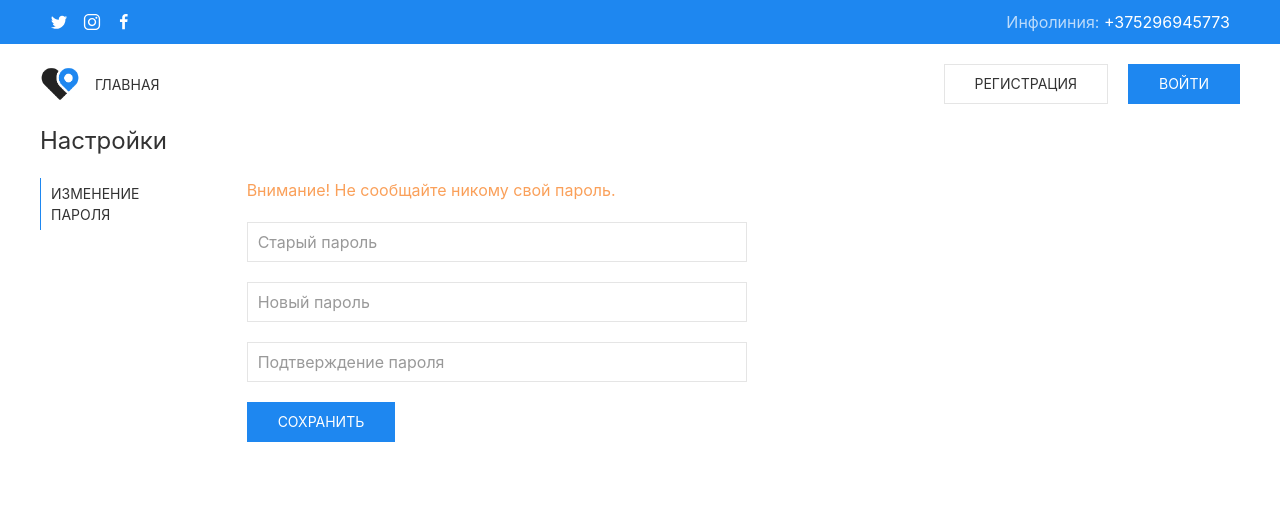
After one commit to alex-best/taxikilometydobra, a Django app: page /settings/password in a window 1280 px wide. The commit adds this page. Shown: the top 511 px of the page. Run offline with Django 3.2, Linux system fonts and the light colour scheme.

Commit message:
Страница смены пароля добавлена
+ Добавлен шаблон страницы для смены пароля
+ Добавлена view для смены пароля
+ Изменены настройки для сообщений

Представление для смены пароля использует стандартную форму django, но в
шаблоне она рендерится вручную.

```diff
--- a/accounts/views.py
+++ b/accounts/views.py
@@ -1,7 +1,11 @@
 from django.contrib.auth.forms import PasswordResetForm
 from django.shortcuts import redirect
-from django.views.generic import CreateView
+from django.views.generic import CreateView, FormView
 from django.urls import reverse_lazy
+from django.contrib import messages
+from django.contrib.auth import update_session_auth_hash
+from django.contrib.auth.forms import PasswordChangeForm
+from django.shortcuts import render, redirect
 
 from .forms import RegistrationForm
 from .models import User
@@ -22,3 +26,19 @@ class RegistrationView(CreateView):
             return redirect('home')
         else:
             return super().dispatch(request, *args, **kwargs)
+
+def change_password(request):
+    if request.method == 'POST':
+        form = PasswordChangeForm(request.user, request.POST)
+        if form.is_valid():
+            user = form.save()
+            update_session_auth_hash(request, user)  # Important!
+            messages.success(request, 'Your password was successfully updated!')
+            return redirect('settings')
+        else:
+            messages.error(request, 'Please correct the error below.')
+    else:
+        form = PasswordChangeForm(request.user)
+    return render(request, 'accounts/change_password.html', {
+        'form': form
+    })
--- a/config/urls.py
+++ b/config/urls.py
@@ -6,7 +6,7 @@ from django.conf.urls.static import static
 from django.contrib.auth.views import LoginView, LogoutView
 
 from main.views import HomeView
-from accounts.views import RegistrationView
+from accounts.views import RegistrationView, change_password
 
 
 urlpatterns = [
@@ -14,6 +14,7 @@ urlpatterns = [
     path('login/', LoginView.as_view(template_name='accounts/login.html'), name='login'),
     path('logout/', LogoutView.as_view(template_name='accounts/logout.html'), name='logout'),
     path('register/', RegistrationView.as_view(), name='register'),
+    path('settings/password', change_password, name='password-change'),
 
     path('admin/', admin.site.urls),
 ]
--- /dev/null
+++ b/templates/accounts/change_password.html
@@ -0,0 +1,60 @@
+{% extends 'base.html' %}
+
+{% block title %}Настройки{% endblock %}
+
+{% block content %}
+    <div class="uk-section uk-padding-remove-top">
+        <div class="uk-container">
+            <h3>Настройки</h3>
+
+            <div uk-grid>
+                <div class="uk-width-1-6@m">
+                    <ul class="uk-tab-right" uk-tab>
+                        <li class="uk-active"><a href="{% url 'password-change' %}">Изменение пароля</a></li>
+                    </ul>
+                </div>
+
+                <div class="uk-form-width-large">
+
+                    <span class="uk-text-warning">Внимание! Не сообщайте никому свой пароль.</span>
+
+                    <form class="uk-form-stacked" method="POST">
+                        {% csrf_token %}
+
+                        {% if messages %}
+                            {% for message in messages %}
+                                <div class="{{ message.tags }}" uk-alert>
+                                    <a class="uk-alert-close" uk-close></a>
+                                    <p>{{ message }}</p>
+                                </div>
+                            {% endfor %}
+                        {% endif %}
+
+                        {% if form.non_field_errors %}
+                            <div class="uk-alert-danger" uk-alert>
+                                <a class="uk-alert-close" uk-close></a>
+                                <p>{{ form.non_field_errors|striptags }}</p>
+                            </div>
+                        {% endif %}
+
+                        <div class="uk-margin">
+                            <input class="uk-input {% if form.old_password.errors %} uk-form-danger {% endif %}" value="{% if form.old_password.value %}{{ form.old_password.value }}{% endif %}" type="password" name="old_password" id="id_old_password" placeholder="Старый пароль">
+                            <span class="uk-text-danger">{% if form.old_password.errors %} {{ form.old_password.errors|striptags }} {% endif %}</span>
+                        </div>
+                        <div class="uk-margin">
+                            <input class="uk-input {% if form.new_password1.errors %} uk-form-danger {% endif %}" value="{% if form.new_password1.value %}{{ form.new_password1.value }}{% endif %}" type="password" name="new_password1" id="id_new_password1" placeholder="Новый пароль">
+                            <span class="uk-text-danger">{% if form.new_password1.errors %} {{ form.new_password1.errors|striptags }} {% endif %}</span>
+                        </div>
+                        <div class="uk-margin">
+                            <input class="uk-input {% if form.new_password2.errors %} uk-form-danger {% endif %}" type="password" name="new_password2" id="id_new_password2" placeholder="Подтверждение пароля">
+                            <span class="uk-text-danger">{% if form.new_password2.errors %} {{ form.new_password2.errors|striptags }} {% endif %}</span>
+                        </div>
+
+                        <button class="uk-button uk-button-primary" type="submit">Сохранить</button>
+                    </form>
+                </div>
+            </div>
+        </div>
+    </div>
+
+{% endblock %}
--- a/templates/components/header.html
+++ b/templates/components/header.html
@@ -39,7 +39,7 @@
                 <div uk-dropdown="offset: 5; pos: bottom-right" class="uk-padding-small">
                         <ul class="uk-nav uk-dropdown-nav">
                             <li><a href="#"><span class="uk-margin-small-right" uk-icon="icon: user"></span> Профиль</a></li>
-                            <li><a href="#"><span class="uk-margin-small-right" uk-icon="icon: cog"></span> Настройки</a></li>
+                            <li><a href="{% url 'password-change' %}"><span class="uk-margin-small-right" uk-icon="icon: cog"></span> Настройки</a></li>
                             <li><a href="{% url 'logout' %}"><span class="uk-margin-small-right" uk-icon="icon: sign-out"></span> Выйти</a></li>
                         </ul>
                     </div>
```
Also changed, not shown: config/settings.py (+10 -0 lines).
